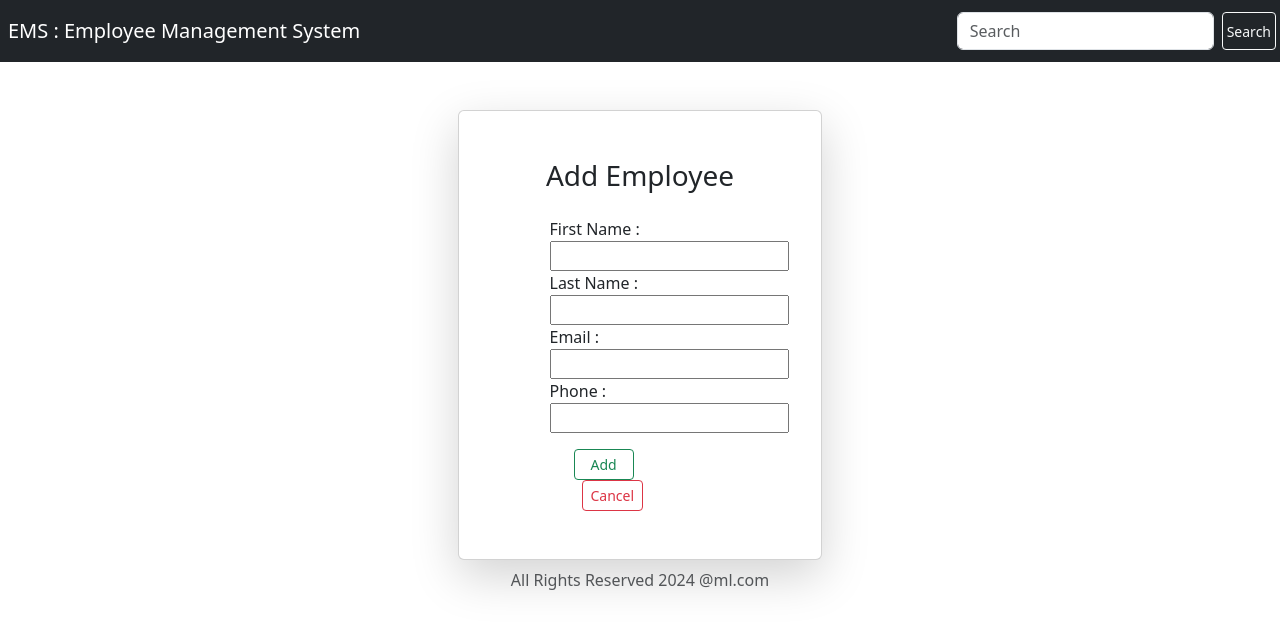
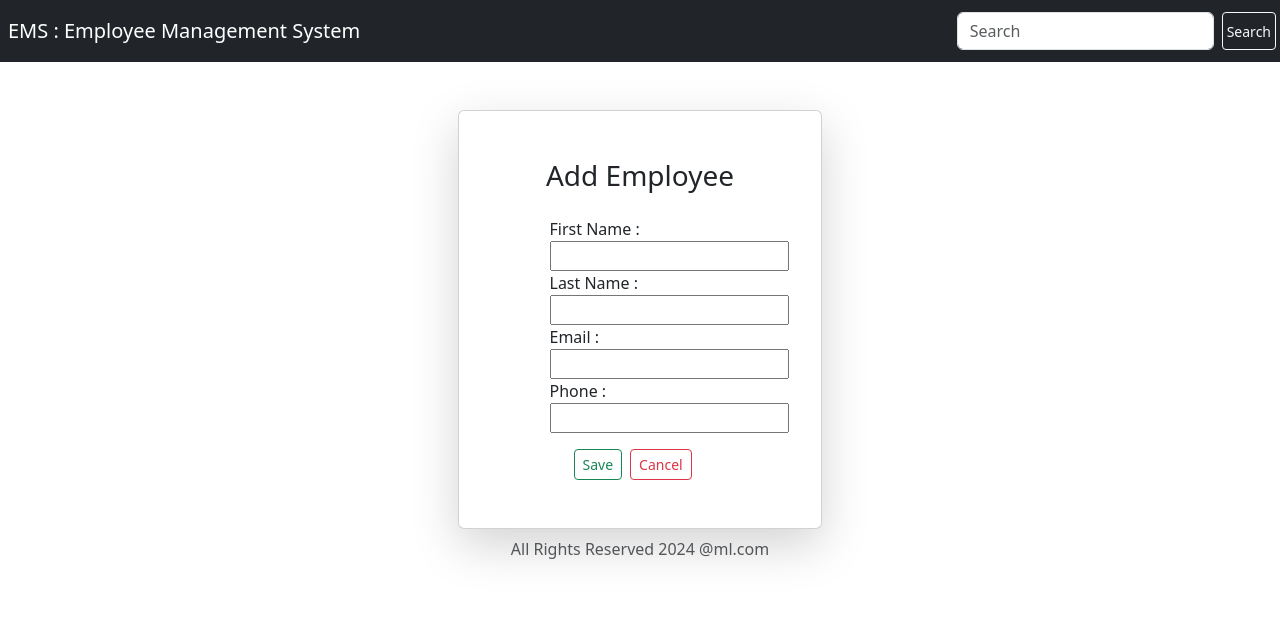
Before and after one commit to swavyast/EMS_FrontEnd, a React (Create React App) app in the folder ems_portal/: page /add-employee in a window 1280 px wide. Shown: the top 628 px of the page. Built offline with nearby package versions, Linux system fonts and the light colour scheme.

Commit message:
commit - 000000000000000000000000007

```diff
--- a/ems_portal/src/App.js
+++ b/ems_portal/src/App.js
@@ -19,6 +19,7 @@ function App() {
               <Route path='/' element={<HomePageComponent />} />
               <Route path='/employees' element={<ListEmployeeComponent />} />
               <Route path='/add-employee' element={<AddEmployeeComponent />} />
+              <Route path='/update-employee/:id' element={<AddEmployeeComponent />} />
             </Routes>
           </div>
           <FooterComponent />
--- a/ems_portal/src/components/AddEmployeeComponent.jsx
+++ b/ems_portal/src/components/AddEmployeeComponent.jsx
@@ -1,74 +1,89 @@
 import React from 'react';
-import AddEmployeeService from '../services/AddEmployeeService'
 import PropTypes from 'prop-types';
-import { useNavigate } from 'react-router-dom';
+import { useNavigate, useParams } from 'react-router-dom';
+import EmployeeService from '../services/EmployeeService';
 
-function NavigatorFunction(){
-    const navigate =  useNavigate();
+function NavigatorFunction() {
+    const navigate = useNavigate();
+    const { id } = useParams();
 
-    return <AddEmployeeComponent navigate={navigate} />;
+    return <AddEmployeeComponent navigate={navigate} id={id} />;
 }
 class AddEmployeeComponent extends React.Component {
     constructor(props) {
         super(props);
         this.state = {
-            fname : '',
-            lname : '',
-            email : '',
-            phone : ''
+            firstName: '',
+            lastName: '',
+            email: '',
+            phone: ''
         }
-        this.changeFirstNameHandler = this.changeFirstNameHandler.bind(this);
-        this.changeLastNameHandler = this.changeLastNameHandler.bind(this);
-        this.changeEmailHandler = this.changeEmailHandler.bind(this);
-        this.changePhoneHandler = this.changePhoneHandler.bind(this);
-        this.saveEmployee = this.saveEmployee.bind(this);
+        this.changeHandler = this.changeHandler.bind(this);
+        this.saveOrUpdateEmployee = this.saveOrUpdateEmployee.bind(this);
         this.cancel = this.cancel.bind(this);
     }
-    changeFirstNameHandler = (event) => {
-        this.setState({fname : event.target.value});
+    changeHandler(event) {
+        this.setState({ [event.target.name]: event.target.value });
     }
-    changeLastNameHandler = (event) =>{
-        this.setState({lname : event.target.value})
+
+    saveOrUpdateEmployee(e) {
+        e.preventDefault();
+        const { firstName, lastName, email, phone } = this.state;
+        const employee = { firstName, lastName, email, phone };
+        const { id } = this.props;
+        console.log("employee => ", employee);
+        if (id) {
+            EmployeeService.updateEmployee(id, employee).then((res) => {
+                this.props.navigate('/employees')
+            });
+        } else {
+            EmployeeService.saveEmployee(employee).then((res) => {
+                this.props.navigate('/employees');
+            });
+        }
     }
-    changeEmailHandler = (event) =>{
-        this.setState({email : event.target.value})
+    cancel() {
+        this.props.navigate('/');
     }
-    changePhoneHandler = (event) =>{
-        this.setState({phone : event.target.value})
-    }
-    saveEmployee = (e) =>{
-        e.preventDefault();
-        let employee = {fname : this.state.fname, lname : this.state.lname, email : this.state.email, phone : this.state.phone}
-        console.log("employee => ", JSON.stringify(employee))
-    }
-    cancel(){
-       this.props.navigate('/');
+    componentDidMount() {
+        const { id } = this.props;
+        if (id) {
+            EmployeeService.getEmployeeById(id)
+                .then((res) => {
+                    const { firstName, lastName, email, phone } = res.data;
+                    this.setState({ firstName, lastName, email, phone });
+                })
+                .catch((error) => {
+                    console.error('Error fetching employee:', error);
+                });
+        }
     }
     render() {
+        const { id } = this.props;
         return (
             <div>
                 <div className="container mt-5">
                     <div className="card col-md-4 offset-4 shadow-lg py-5">
-                        <form action="/add-employee" method="post">
-                            <h3 className='text-center mb-4'>Add Employee</h3>
+                        <form onSubmit={this.saveOrUpdateEmployee}>
+                            <h3 className='text-center mb-4'> {id ? 'Update Employee' : 'Add Employee'}</h3>
                             <div className="form-group col-md-4 offset-3">
-                                <label htmlFor="fname">First Name : </label>
-                                <input className='form-input' type="text" name="fname" id="fname" value={this.state.fname} onChange={this.changeFirstNameHandler} />
+                                <label htmlFor="firstName">First Name : </label>
+                                <input className='form-input' type="text" name="firstName" id="firstName" value={this.state.firstName} onChange={this.changeHandler} />
                             </div>
                             <div className="form-group col-md-4 offset-3">
-                                <label htmlFor="lname">Last Name : </label>
-                                <input className='form-input' type="text" name="lname" id="lname" value={this.state.lname} onChange={this.changeLastNameHandler} />
+                                <label htmlFor="lastName">Last Name : </label>
+                                <input className='form-input' type="text" name="lastName" id="lastName" value={this.state.lastName} onChange={this.changeHandler} />
                             </div>
                             <div className="form-group col-md-4 offset-3">
                                 <label htmlFor="email">Email : </label>
-                                <input className='form-input' type="email" name="email" id="email" value={this.state.email} onChange={this.changeEmailHandler} />
+                                <input className='form-input' type="email" name="email" id="email" value={this.state.email} onChange={this.changeHandler} />
                             </div>
                             <div className="form-group col-md-4 offset-3">
                                 <label htmlFor="phone">Phone : </label>
-                                <input className='form-input me-auto' type="tel" name="phone" id="phone" value={this.state.phone} onChange={this.changePhoneHandler} />
+                                <input className='form-input me-auto' type="tel" name="phone" id="phone" value={this.state.phone} onChange={this.changeHandler} />
                             </div>
-                            <div className='form-group col-md-6 offset-3 mt-3 mb-0 px-4'>
-                                <input className='btn btn-sm btn-outline-success px-3 mx-0' type="submit" value="Add" onClick={this.saveEmployee} />
+                            <div className='form-group col-md-6 offset-3 mt-3 mb-0 px-4 d-flex'>
+                                <input className='btn btn-sm btn-outline-success mx-0' type="submit" value={id ? 'Update' : 'Save'} onClick={this.saveOrUpdateEmployee} />
                                 <input className='btn btn-sm btn-outline-danger mx-2' type="button" value="Cancel" onClick={this.cancel} />
                             </div>
                         </form>
--- a/ems_portal/src/components/ListEmployeeComponent.jsx
+++ b/ems_portal/src/components/ListEmployeeComponent.jsx
@@ -24,6 +24,22 @@ class ListEmployeeComponent extends React.Component {
     }
     goForth() {
         this.props.navigate('/add-employee');
+    }
+    updateEmployee(id, employee) {
+        this.props.navigate('/update-employee/' + id, { state: { employee } });
+        const { firstName, lastName, email, phone } = employee;
+        const emp = { firstName, lastName, email, phone };
+        EmployeeService.updateEmployee(id, emp)
+            .then(response => {
+                console.log('Employee updated successfully');
+            })
+            .catch(error => {
+                console.error('Error updating employee:', error);
+            });
+    }
+    deleteEmployee(id) {
+        EmployeeService.deleteEmployee(id);
+        this.props.navigate('/employees')
     }
     componentDidMount() {
         EmployeeService.getEmployees().then((res) => {
@@ -58,6 +74,8 @@ class ListEmployeeComponent extends React.Component {
                                             <td>{employee.lastName}</td>
                                             <td>{employee.email}</td>
                                             <td>{employee.phone}</td>
+                                            <td><button onClick={() => this.updateEmployee(employee.id, employee)} className='text-center btn btn-sm btn-info m-0 p-1'>Update</button></td>
+                                            <td><button onClick={() => this.deleteEmployee(employee.id)} className='text-center btn btn-sm btn-danger m-0 p-1'>Delete</button></td>
                                         </tr>
                                 )
                             }
--- a/ems_portal/src/services/AddEmployeeService.js
+++ /dev/null
@@ -1,12 +0,0 @@
-import axios from "axios";
-
-const ADD_EMPLOYEE_API_URL = 'http://localhost:3000/add-employee'
-
-class AddEmployeeService{
-    addEmployee(){
-
-        return axios.get(ADD_EMPLOYEE_API_URL);
-    }
-}
-
-export default new AddEmployeeService()
--- a/ems_portal/src/services/EmployeeService.js
+++ b/ems_portal/src/services/EmployeeService.js
@@ -6,6 +6,22 @@ class EmployeeService{
     getEmployees(){
         return axios.get(EMPLOYEE_API_BASE_URL);
     }
+
+    getEmployeeById(id){
+        return axios.get(`${EMPLOYEE_API_BASE_URL}/${id}`);
+    }
+
+    saveEmployee(employee){
+        return axios.post(EMPLOYEE_API_BASE_URL, employee );
+    }
+
+    updateEmployee(id, employee){
+        return axios.put(`${EMPLOYEE_API_BASE_URL}/${id}`, employee);
+    }
+
+    deleteEmployee(id){
+        return axios.delete(`${EMPLOYEE_API_BASE_URL}/${id}`);
+    }
 }
 
 export default new EmployeeService()
```
